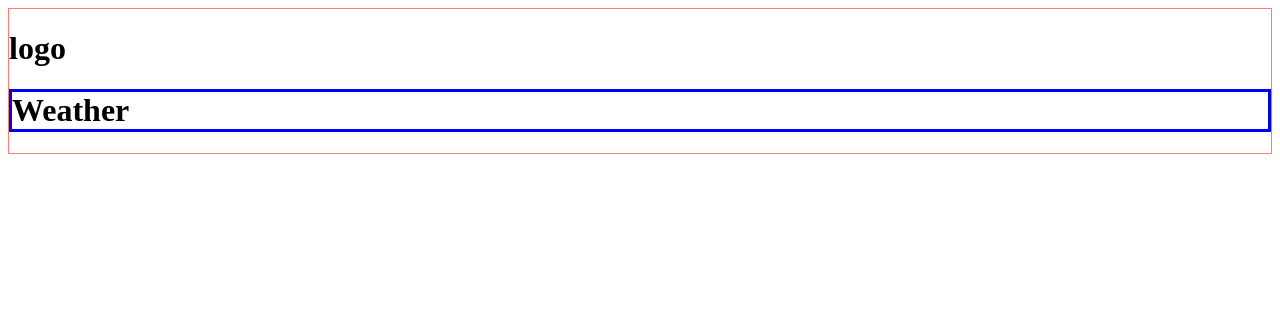
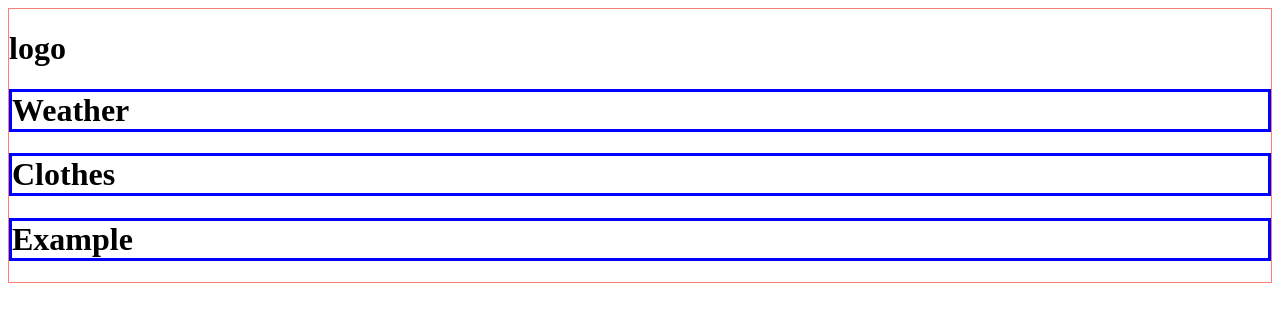
Before and after one commit to heejin-hwang/what-should-i-wear-today, a React (Create React App) app: page / in a window 1280 px wide. Shown: the top 322 px of the page. Built offline with nearby package versions, Linux system fonts and the light colour scheme; the HTML template or start-up script is replaced by a standard one.

Commit message:
Make skeleton components

```diff
--- a/src/components/App.js
+++ b/src/components/App.js
@@ -1,5 +1,7 @@
 import React, { Component } from "react";
 import Weather from './Weather'
+import Clothes from './Clothes'
+import Example from './Example'
 
 class App extends Component {
   render() {
@@ -7,6 +9,8 @@ class App extends Component {
     <>
         <h1> logo </h1>
         <Weather />
+        <Clothes />
+        <Example />
     </>
     );
   }
--- /dev/null
+++ b/src/components/Clothes.js
@@ -0,0 +1,10 @@
+import React, {Component} from 'react';
+
+class Clothes extends Component {
+
+    render() {
+        return (<h1 style={{border:'3px solid blue'}}>Clothes</h1>);
+    }
+}
+
+export default Clothes;
--- /dev/null
+++ b/src/components/Example.js
@@ -0,0 +1,10 @@
+import React, {Component} from 'react';
+
+class Example extends Component {
+
+    render() {
+        return (<h1 style={{border:'3px solid blue'}}>Example</h1>);
+    }
+}
+
+export default Example;
```
